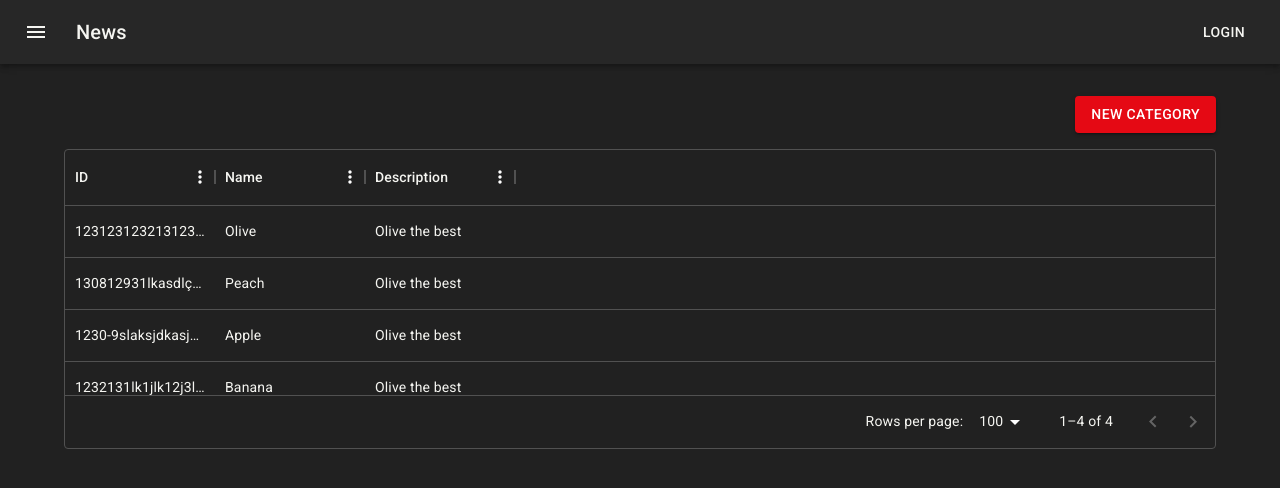
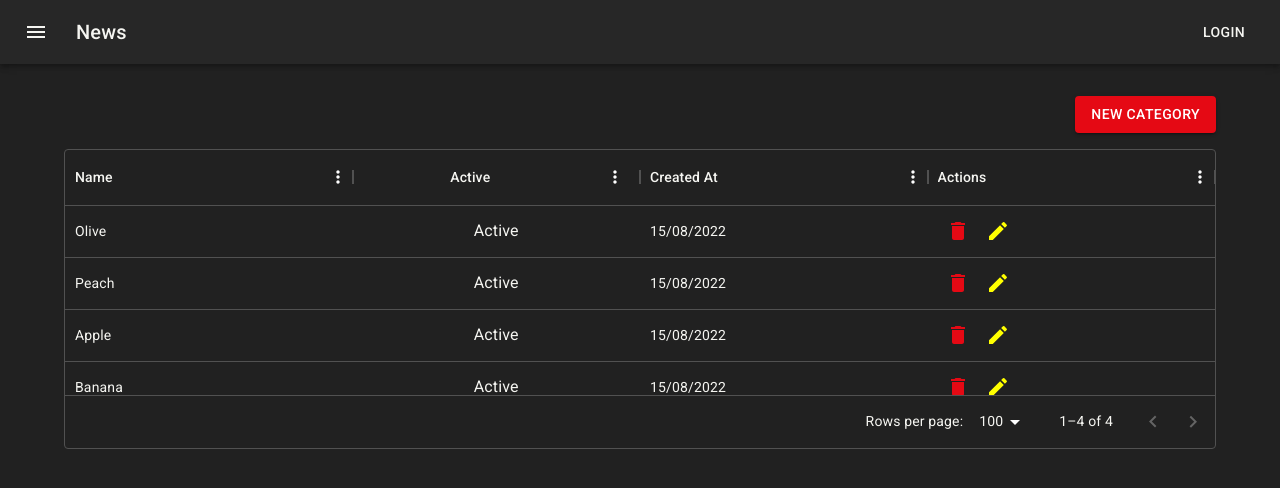
Before and after one commit to WagnerReis/CodeFlix, a React (Create React App) app: page / in a window 1280 px wide. Shown: the top 488 px of the page. Built offline with nearby package versions, Linux system fonts and the light colour scheme.

Commit message:
Customizando campos da Datagrid de categoria

```diff
--- a/src/features/categories/ListCategory.tsx
+++ b/src/features/categories/ListCategory.tsx
@@ -1,8 +1,15 @@
-import { Box, Button, Typography } from "@mui/material";
+import { Box, Button, IconButton, Typography } from "@mui/material";
 import { useAppSelector } from "../../app/hooks";
 import { selectCategories } from "./categorySlice";
 import { Link } from "react-router-dom";
-import { DataGrid, GridColDef, GridRowsProp } from "@mui/x-data-grid";
+import DeleteIcon from "@mui/icons-material/Delete";
+import EditIcon from "@mui/icons-material/Edit";
+import {
+  DataGrid,
+  GridColDef,
+  GridRenderCellParams,
+  GridRowsProp,
+} from "@mui/x-data-grid";
 
 export default function CategoryList() {
   const categories = useAppSelector(selectCategories);
@@ -11,13 +18,64 @@
     id: category.id,
     name: category.name,
     description: category.description,
+    isActive: category.is_active,
+    createdAt: new Date(category.created_at).toLocaleDateString("pt-BR"),
   }));
 
   const columns: GridColDef[] = [
-    { field: "id", headerName: "ID", width: 150 },
-    { field: "name", headerName: "Name", width: 150 },
-    { field: "description", headerName: "Description", width: 150 },
+    {
+      field: "name",
+      headerName: "Name",
+      flex: 1,
+    },
+    {
+      field: "isActive",
+      headerName: "Active",
+      flex: 1,
+      type: "boolean",
+      renderCell: renderIsActiveCell,
+    },
+    {
+      field: "createdAt",
+      headerName: "Created At",
+      flex: 1,
+    },
+    {
+      field: "id",
+      headerName: "Actions",
+      flex: 1,
+      renderCell: renderActionsCell,
+    },
   ];
+
+  function renderActionsCell() {
+    return (
+      <>
+        <IconButton
+          color="secondary"
+          onClick={() => console.log("clicked delete")}
+          aria-label="delete"
+        >
+          <DeleteIcon />
+        </IconButton>
+        <IconButton
+          onClick={() => console.log("clicked edit")}
+          aria-label="edit"
+          style={{ color: "yellow" }}
+        >
+          <EditIcon />
+        </IconButton>
+      </>
+    );
+  }
+
+  function renderIsActiveCell(rowData: GridRenderCellParams) {
+    return (
+      <Typography color={rowData.value ? "primary" : "secondary"}>
+        {rowData.value ? "Active" : "Inactive"}
+      </Typography>
+    );
+  }
 
   return (
     <Box maxWidth="lg" sx={{ mt: 4, mb: 4 }}>
```
Also changed, not shown: 1 other file (tests, documents, lock files or other folders).
